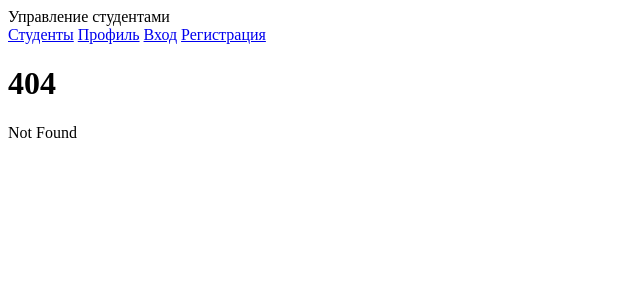
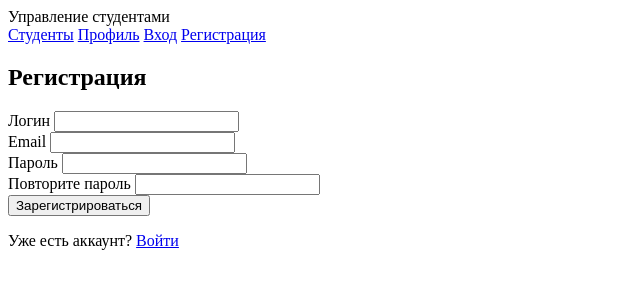
Before and after one commit to Vika347/veb_lab5, a SvelteKit app in the folder frontend/: page /register in a window 1280 px wide. Before the commit this address had no page. Shown: the top 300 px of the page, without its empty margins (0-640 px from the left). Built offline with nearby package versions, Linux system fonts and the light colour scheme.

Commit message:
ЛР5: добавлены страницы входа регистрации и профиля

```diff
--- /dev/null
+++ b/frontend/src/routes/register/+page.server.js
@@ -0,0 +1,76 @@
+import { fail, redirect } from '@sveltejs/kit';
+import { javaApi } from '#lib/server/javaApi.js';
+
+// Серверная обработка регистрации пользователя
+export const actions = {
+    default: async (event) => {
+        const formData = await event.request.formData();
+
+        const username = String(formData.get('username') ?? '').trim();
+        const email = String(formData.get('email') ?? '').trim();
+        const password = String(formData.get('password') ?? '');
+        const confirmPassword = String(formData.get('confirmPassword') ?? '');
+
+        const values = { username, email };
+
+        // Проверяем данные до отправки на Java backend
+        if (username.length < 3 || username.length > 50) {
+            return fail(400, {
+                error: 'Логин должен содержать от 3 до 50 символов',
+                ...values
+            });
+        }
+
+        if (!/^[^\s@]+@[^\s@]+\.[^\s@]+$/.test(email)) {
+            return fail(400, {
+                error: 'Введите корректный email',
+                ...values
+            });
+        }
+
+        if (password.length < 8) {
+            return fail(400, {
+                error: 'Пароль должен содержать минимум 8 символов',
+                ...values
+            });
+        }
+
+        if (password !== confirmPassword) {
+            return fail(400, {
+                error: 'Пароли не совпадают',
+                ...values
+            });
+        }
+
+        let response;
+
+        try {
+            response = await javaApi(event, '/auth/register', {
+                method: 'POST',
+                body: { username, email, password }
+            });
+        } catch {
+            return fail(503, {
+                error: 'Сервер временно недоступен',
+                ...values
+            });
+        }
+
+        if (response.status === 409) {
+            return fail(409, {
+                error: 'Пользователь с таким логином или email уже существует',
+                ...values
+            });
+        }
+
+        if (!response.ok) {
+            return fail(400, {
+                error: 'Не удалось зарегистрироваться. Проверьте данные.',
+                ...values
+            });
+        }
+
+        // После регистрации предлагаем пользователю войти
+        redirect(303, '/login?registered=1');
+    }
+};
--- /dev/null
+++ b/frontend/src/routes/register/+page.svelte
@@ -0,0 +1,73 @@
+<script>
+    let { form } = $props();
+</script>
+
+<section class="auth-card">
+    <h1>Регистрация</h1>
+
+    <form method="POST">
+        <div class="form-group">
+            <label for="username">Логин</label>
+            <input
+                id="username"
+                name="username"
+                value={form?.username ?? ''}
+                minlength="3"
+                maxlength="50"
+                autocomplete="username"
+                required
+            />
+        </div>
+
+        <div class="form-group">
+            <label for="email">Email</label>
+            <input
+                id="email"
+                name="email"
+                type="email"
+                value={form?.email ?? ''}
+                autocomplete="email"
+                required
+            />
+        </div>
+
+        <div class="form-group">
+            <label for="password">Пароль</label>
+            <input
+                id="password"
+                name="password"
+                type="password"
+                minlength="8"
+                autocomplete="new-password"
+                required
+            />
+        </div>
+
+        <div class="form-group">
+            <label for="confirmPassword">Повторите пароль</label>
+            <input
+                id="confirmPassword"
+                name="confirmPassword"
+                type="password"
+                minlength="8"
+                autocomplete="new-password"
+                required
+            />
+        </div>
+
+        {#if form?.error}
+            <p class="form-error" role="alert">
+                {form.error}
+            </p>
+        {/if}
+
+        <button class="btn btn--primary" type="submit">
+            Зарегистрироваться
+        </button>
+    </form>
+
+    <p>
+        Уже есть аккаунт?
+        <a href="/login">Войти</a>
+    </p>
+</section>
```
Also changed, not shown: frontend/src/routes/login/+page.svelte (+19 -2 lines), frontend/src/routes/profile/+page.svelte (added, +34 -0 lines).
